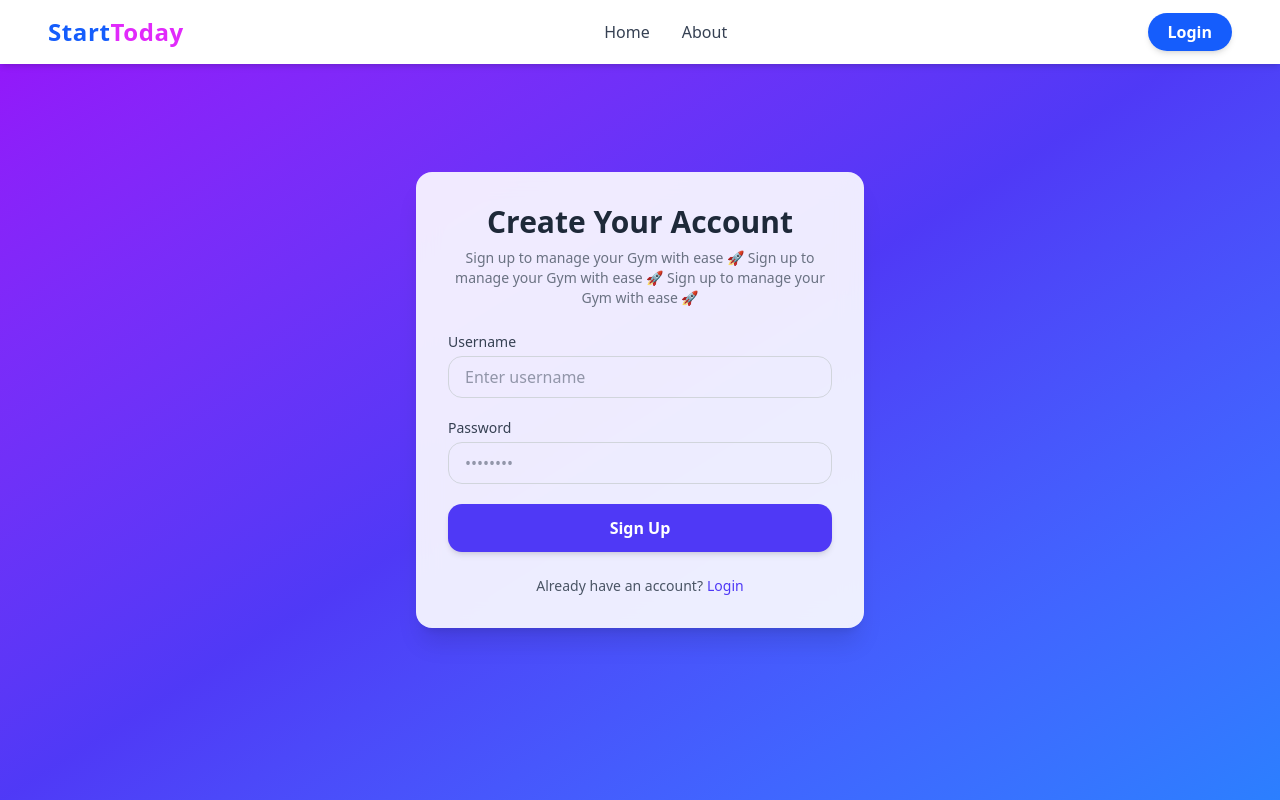
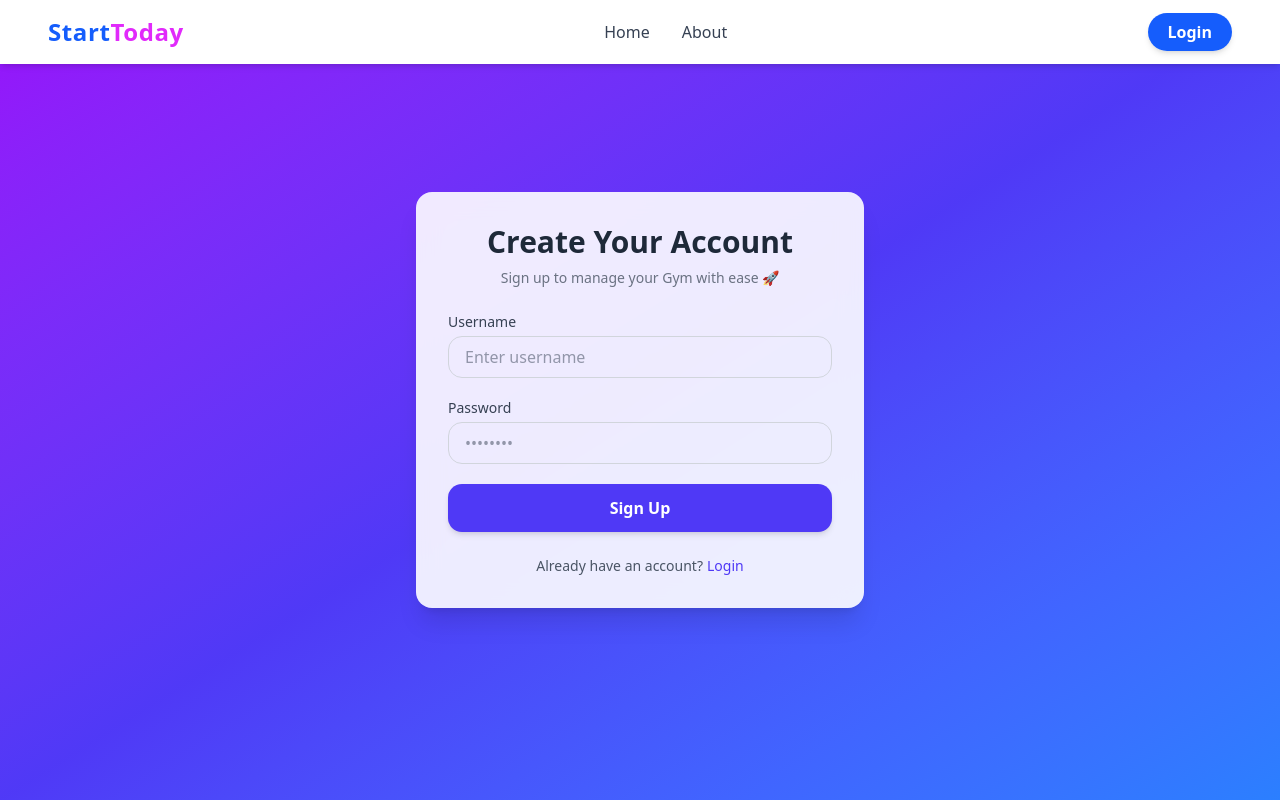
Before and after one commit to Prasadk08/Workout-Frontend, a Next.js app: page /ownersign in a window 1280 px wide. Shown: the top 800 px of the page. Built offline with nearby package versions, Linux system fonts and the light colour scheme.

Commit message:
signup page changes

```diff
--- a/src/app/(index)/(signup)/ownersign/page.jsx
+++ b/src/app/(index)/(signup)/ownersign/page.jsx
@@ -59,8 +59,6 @@ export default function OwnerSignUp() {
           Create Your Account
         </h2>
         <p className="text-center text-gray-500 mb-6 text-sm">
-          Sign up to manage your Gym with ease 🚀
-          Sign up to manage your Gym with ease 🚀
           Sign up to manage your Gym with ease 🚀
         </p>
 
```
